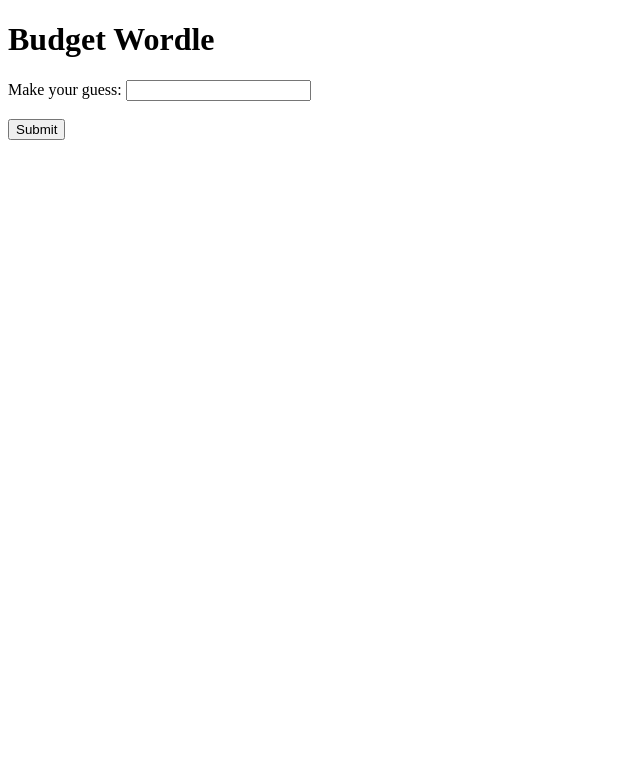
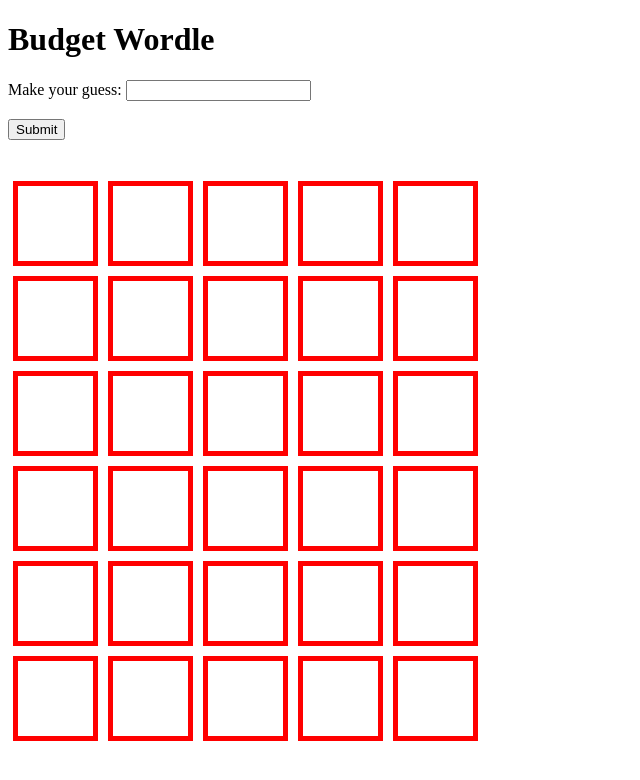
Before and after one commit to gary1999/budgetwordle, a plain HTML site: page index.html in a window 1280 px wide. Shown: the whole page, without its empty margins (0-640 px from the left). Drawn offline with Linux system fonts and the light colour scheme.

Commit message:
Set up fix
JS
+ Set up function

CSS
+ Adjusted HTML ID

HTML
+ Adjusted HMTL ID

```diff
--- a/index.html
+++ b/index.html
@@ -25,10 +25,7 @@
 
     <br><br>
 
-    <div id="guessDisplay">
-
-
-
+    <div id="guessContainerDiv">
 
     </div>
 
--- a/styles.css
+++ b/styles.css
@@ -1,7 +1,7 @@
-#guessDisplay{
-    display: flex;
+#guessContainerDiv{
+    /* display: flex;
     flex-direction: row;
     align-content: center;
-    justify-content: space-around;
-    width: 450px;
+    justify-content: space-around; */
+    width: 600px;
 }
--- a/wordle.js
+++ b/wordle.js
@@ -60,8 +60,45 @@ function wordCheck(currentWord, playerWordGuess){
     console.log(playerWordGuessArray);
 }
 
+setUp();
+
 function setUp(){
 
+    for (let i=0;i<6; i++){
+        const guessDisplayDiv = document.createElement("div");
+        guessDisplayDiv.setAttribute("id", `guessDiv${i}`);
+        guessDisplayDiv.setAttribute("class", "guessDiv");
+
+        guessDisplayDiv.style.display = "flex";
+
+        const guessContainerDiv = document.getElementById("guessContainerDiv");
+        guessContainerDiv.appendChild(guessDisplayDiv);
+
+        for (let j=0;j < 5; j++){
+            const letterDiv = document.createElement("div");
+
+            letterDiv.setAttribute("id", `letter${j}`);
+            letterDiv.setAttribute("class", "letter");
+
+            letterDiv.style.width = "75px";
+            letterDiv.style.height = "75px";
+            letterDiv.style.fontSize = "50px";
+            letterDiv.style.border = "thick solid red";
+            letterDiv.style.margin = "5px"
+
+            letterDiv.style.display = "flex";
+            letterDiv.style.alignItems = "center";
+            letterDiv.style.justifyContent = "center";
+
+            // letterDiv.style.background = "red";
+
+            // const letterDivContent = document.createTextNode(`${playerWordGuess[i]}`);
+            // letterDiv.appendChild(letterDivContent);
+
+            const guessDiv = document.getElementById(`guessDiv${i}`);
+            guessDiv.appendChild(letterDiv);
+        }
+    }
 }
 
 
@@ -73,29 +110,7 @@ function displayGuess(playerWordGuess){
 
     document.getElementById("guessDisplay").innerHTML = "";
 
-    for (let i=0;i < 5; i++){
-        const letterDiv = document.createElement("div");
 
-        letterDiv.setAttribute("id", `letter${i}`);
-        letterDiv.setAttribute("class", "letter");
-
-        letterDiv.style.width = "75px";
-        letterDiv.style.height = "75px";
-        letterDiv.style.fontSize = "50px";
-        letterDiv.style.border = "thick solid red";
-
-        letterDiv.style.display = "flex";
-        letterDiv.style.alignItems = "center";
-        letterDiv.style.justifyContent = "center";
-
-        // letterDiv.style.background = "red";
-
-        const letterDivContent = document.createTextNode(`${playerWordGuess[i]}`);
-        letterDiv.appendChild(letterDivContent);
-
-        const guessDiv = document.getElementById("guessDisplay");
-        guessDiv.appendChild(letterDiv);
-    }
 
 }
 
```
